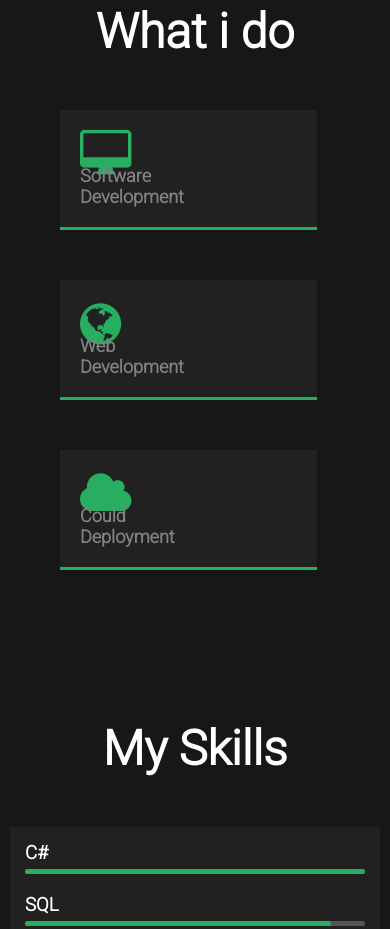
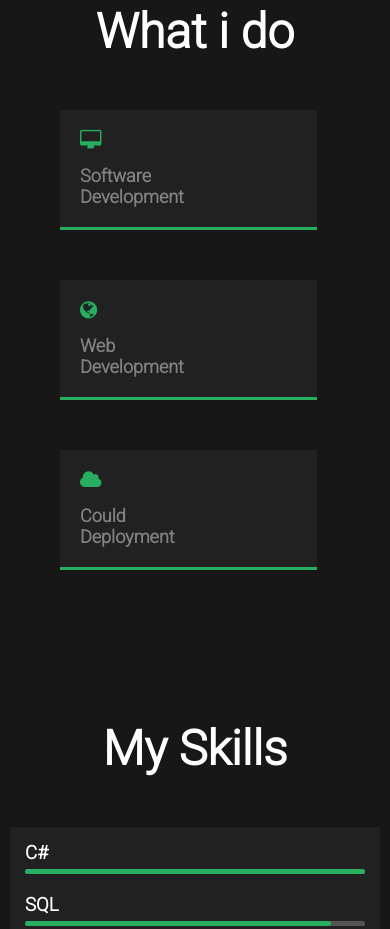
Before and after one commit to kiranhpe/portfolio, a website: page index.html in a window 390 px wide. Shown: the part 1155-2084 px from the top of the page. Drawn offline with Linux system fonts and the light colour scheme.

Commit message:
icon fix

```diff
--- a/assets/scss/index.scss
+++ b/assets/scss/index.scss
@@ -406,6 +406,9 @@ html {
                 width: 95%;
                 height: 120px;
                 padding: 20px;
+                .fa-3x {
+                    font-size: 20px;
+                }
                 p {
                     bottom: 20px;
                     font-size: $font-heading-3;
```
Also changed, not shown: dist/css/index.min.css.
